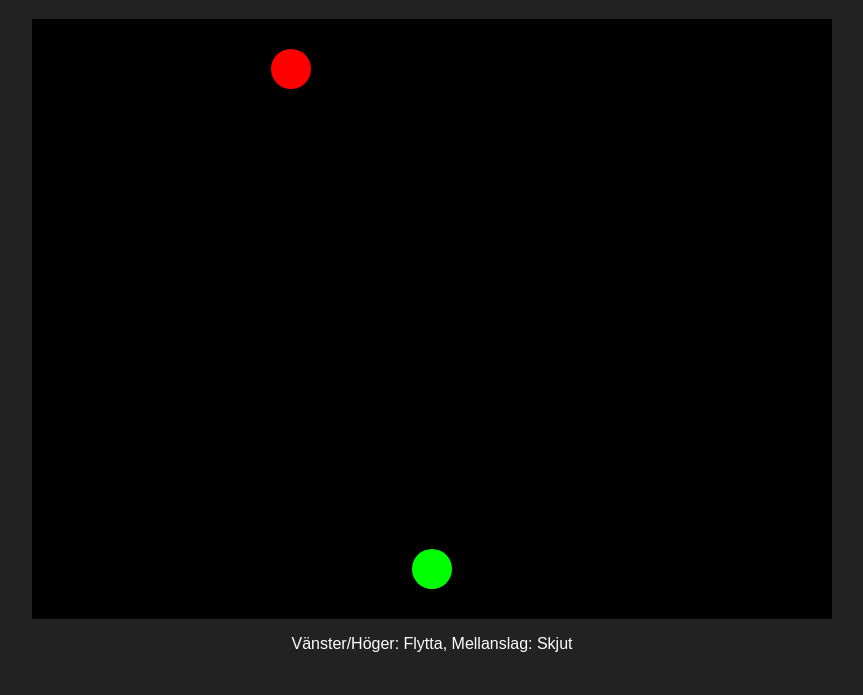
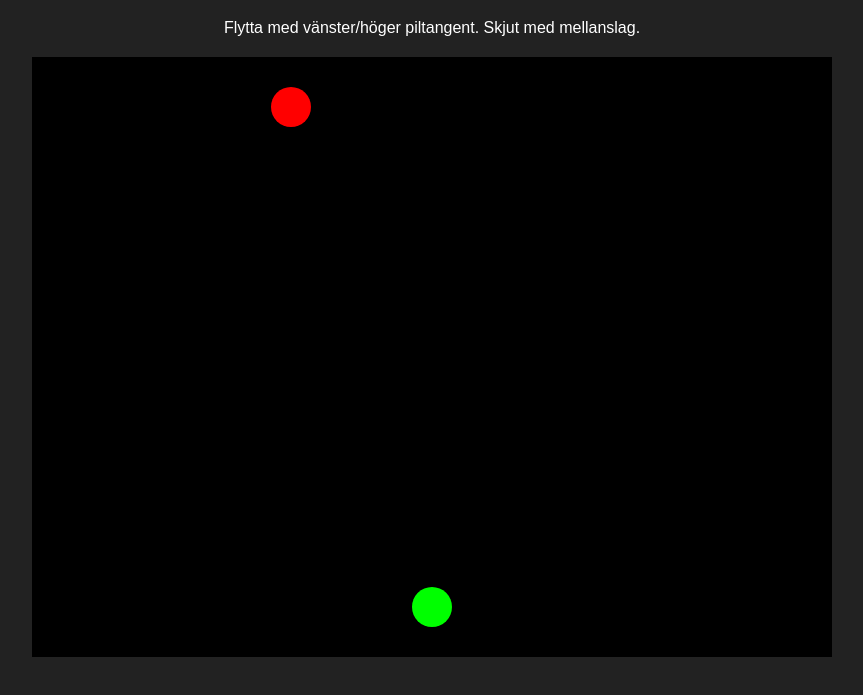
Before and after one commit to OLLEolle12/pythonskola, a plain HTML site: page index.html in a window 1280 px wide. Shown: the part 61-756 px from the top of the page, without its empty margins (208-1071 px from the left). Drawn offline with Linux system fonts and the light colour scheme.

Commit message:
Update index.html

```diff
--- a/index.html
+++ b/index.html
@@ -2,16 +2,16 @@
 <html lang="sv">
 <head>
   <meta charset="UTF-8" />
-    <title>2D Skjutspel i webben</title>
+  <title>2D Skjutspel</title>
   <style>
-        canvas { background: black; display: block; margin: 0 auto; }
-        body { text-align: center; color: white; background: #222; font-family: sans-serif; }
+    body { background: #222; color: white; text-align: center; font-family: Arial, sans-serif; }
+    canvas { background: black; display: block; margin: 20px auto; }
   </style>
 </head>
 <body>
   <h1>2D Skjutspel</h1>
+  <p>Flytta med vänster/höger piltangent. Skjut med mellanslag.</p>
   <canvas id="gameCanvas" width="800" height="600"></canvas>
-    <p>Vänster/Höger: Flytta, Mellanslag: Skjut</p>
 
   <script src="script.js"></script>
 </body>
```
Lines whose indentation alone changed are shown as unchanged.
